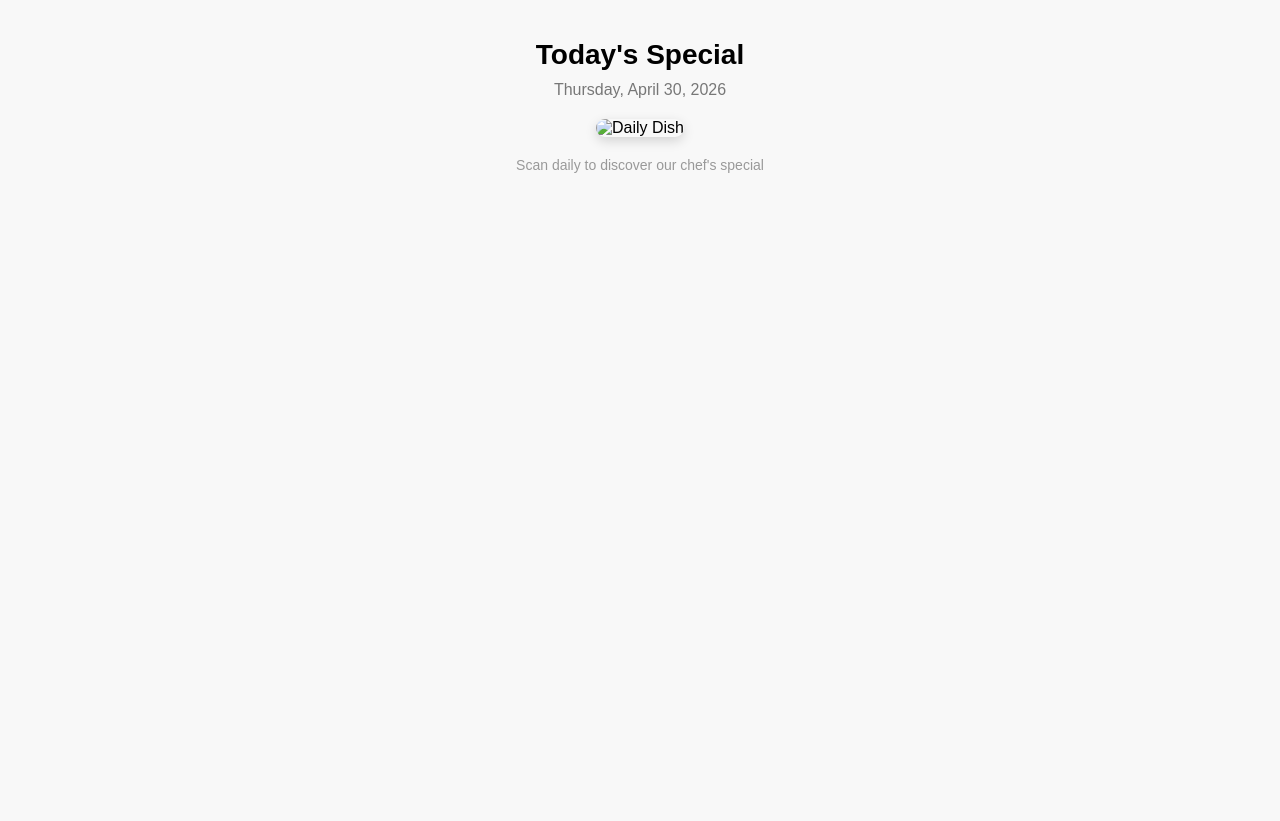
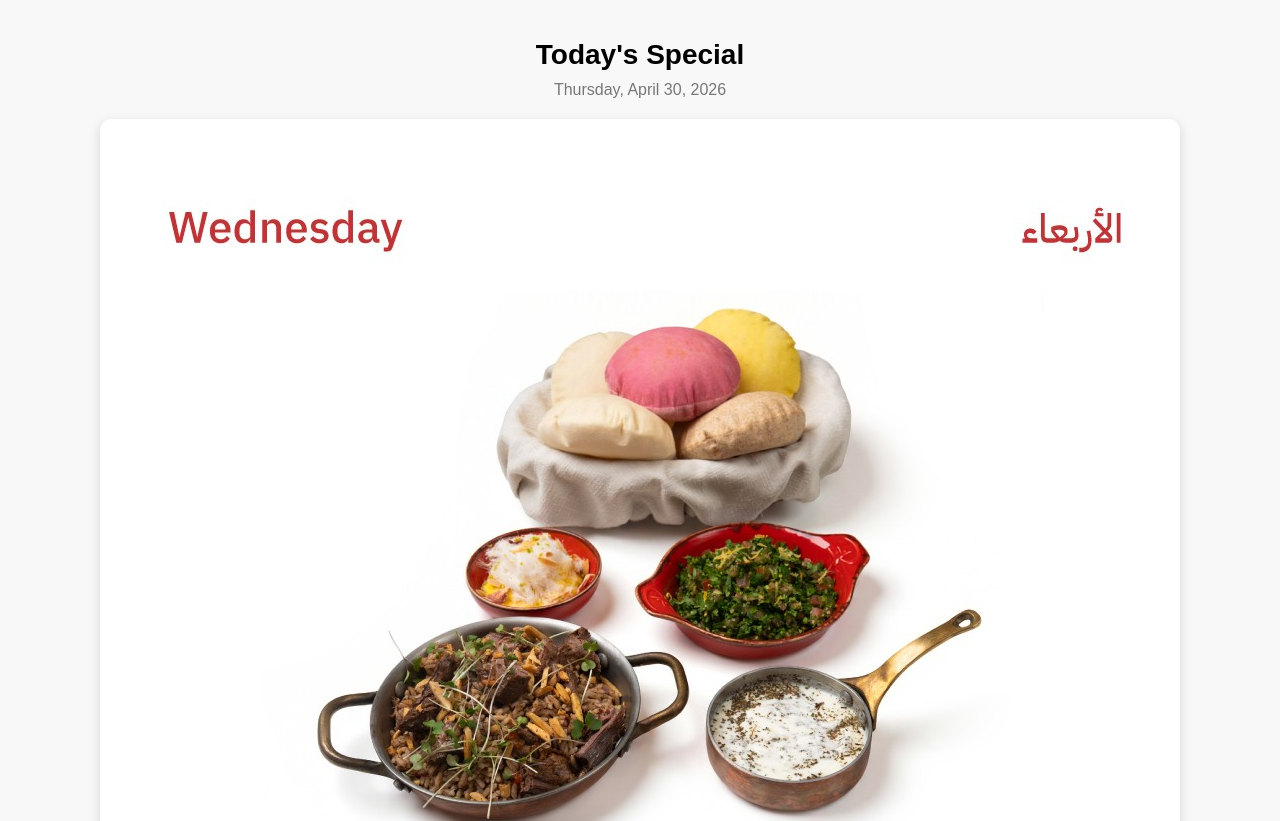
Before and after one commit to Joehbeish/Nisrine-Restaurant-Daily-Dish, a plain HTML site: page index.html in a window 1280 px wide. Shown: the top 821 px of the page. Before the commit the page ends 800 px from the top, so only its background shows below. Drawn offline with Linux system fonts and the light colour scheme.

Commit message:
Update index.html

```diff
--- a/index.html
+++ b/index.html
@@ -55,25 +55,25 @@
   <script>
     // 🔹 UPDATE THESE IMAGE LINKS
     const images = [
-      "images/dish1.jpg",
-      "images/dish2.jpg",
-      "images/dish3.jpg",
-      "images/dish4.jpg",
-      "images/dish5.jpg",
-      "images/dish6.jpg",
-      "images/dish7.jpg",
-      "images/dish8.jpg",
-      "images/dish9.jpg",
-      "images/dish10.jpg",
-      "images/dish11.jpg",
-      "images/dish12.jpg",
-      "images/dish13.jpg",
-      "images/dish14.jpg",
-      "images/dish15.jpg"
+      "images/dish1.jpeg",
+      "images/dish2.jpeg",
+      "images/dish3.jpeg",
+      "images/dish4.jpeg",
+      "images/dish5.jpeg",
+      "images/dish6.jpeg",
+      "images/dish7.jpeg",
+      "images/dish8.jpeg",
+      "images/dish9.jpeg",
+      "images/dish10.jpeg",
+      "images/dish11.jpeg",
+      "images/dish12.jpeg",
+      "images/dish13.jpeg",
+      "images/dish14.jpeg",
+      "images/dish15.jpeg"
     ];
 
     // 🔹 SET YOUR CAMPAIGN START DATE (YYYY-MM-DD)
-    const startDate = new Date("2026-04-29");
+    const startDate = new Date("2026-04-30");
 
     const today = new Date();
     const diffTime = today - startDate;
```
